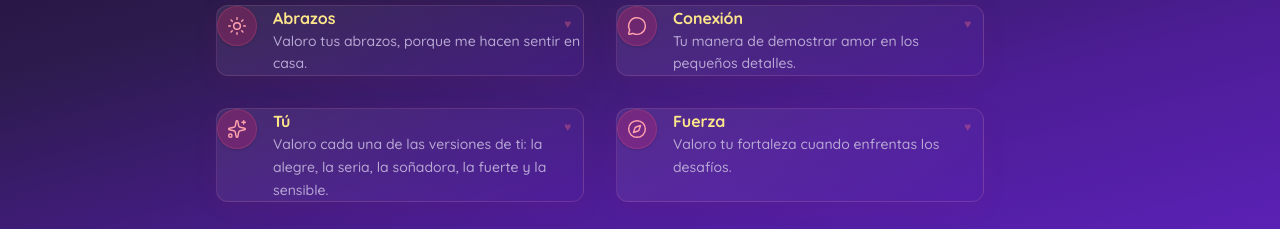
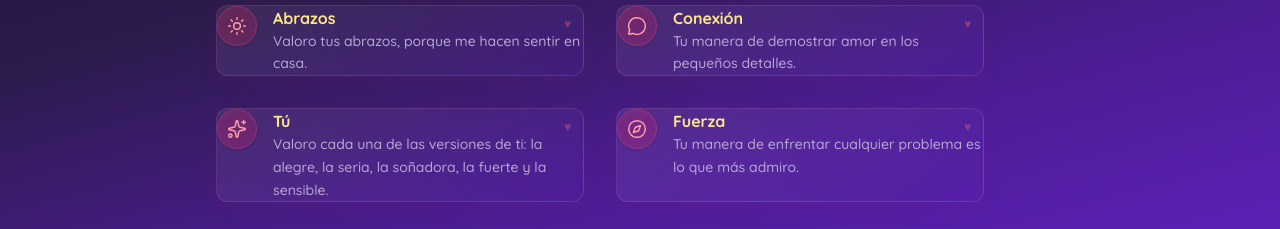
Before and after one commit to Ourus903/tortuguita, a React (Vite) app: page / in a window 1280 px wide. Shown: the part 1040-1269 px from the top of the page. Built offline with nearby package versions, Linux system fonts and the light colour scheme.

Commit message:
Change Fuerza description and reduce audio volume to 0.07

```diff
--- a/src/App.jsx
+++ b/src/App.jsx
@@ -188,7 +188,7 @@ function App() {
 
   useEffect(() => {
     if (audioRef.current) {
-      audioRef.current.volume = 0.1;
+      audioRef.current.volume = 0.07;
     }
   }, []);
 
--- a/src/components/HighlightsSection.jsx
+++ b/src/components/HighlightsSection.jsx
@@ -41,7 +41,7 @@ const items = [
   {
     icon: Compass,
     title: 'Fuerza',
-    text: 'Valoro tu fortaleza cuando enfrentas los desafíos.',
+    text: 'Tu manera de enfrentar cualquier problema es lo que más admiro.',
     tilt: 'tilt-3',
     offset: 'sm:mt-4',
   },
```
